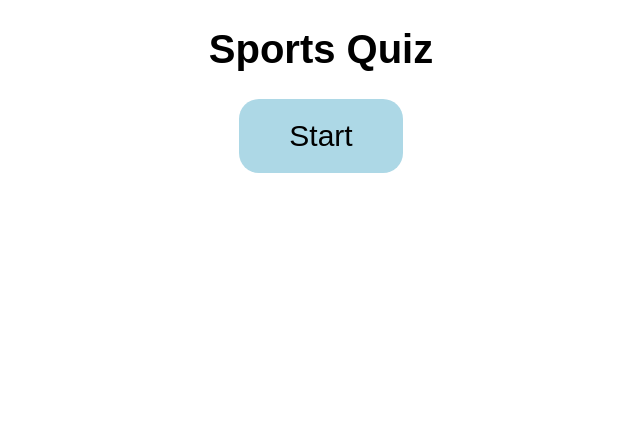
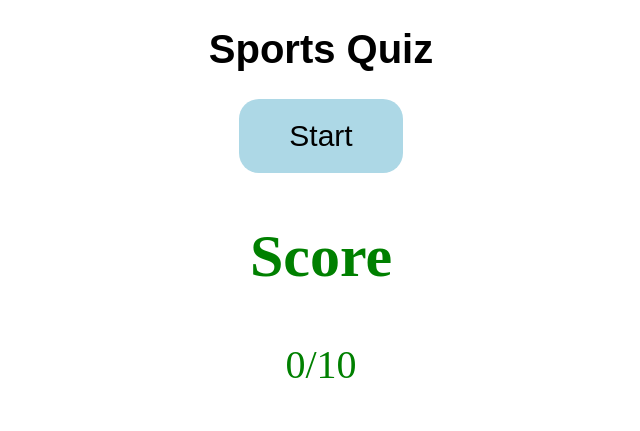
Before and after one commit to staten-island-tech/ap-csp-quiz-game-giselebury, a website built with Parcel: page src/index.html in a window 1280 px wide. Shown: the whole page, without its empty margins (319-959 px from the left). Built offline with nearby package versions, Linux system fonts and the light colour scheme.

Commit message:
update html and scss

```diff
--- a/src/index.html
+++ b/src/index.html
@@ -12,10 +12,10 @@
 
     </div>
     <div class="quiz">
-        <!-- <div class="quiz-score">
+        <div class="quiz-score">
             <h2>Score</h2>
-            <p>0</p>
-        </div> -->
+            <p>0/10</p>
+        </div>
     </div>
 
 </body>
--- a/src/scss/style.scss
+++ b/src/scss/style.scss
@@ -1,34 +1,42 @@
-html, body{
+html,
+body {
   padding: 0;
   margin: 0;
   font-size: 62.5%;
 }
 
-.quiz-start{
-    display: flex;
-    align-items: center;
-    flex-direction: column;
-    background-color: white;
-
-}
-
-h1{
-    font-size: 4rem;
-    font-family: 'Oxygen', sans-serif;
-}
-
-.quiz{
+.quiz-start {
   display: flex;
   align-items: center;
   flex-direction: column;
   background-color: white;
 }
 
-.quiz-score{
-    color: black;
+h1 {
+  font-size: 4rem;
+  font-family: "Oxygen", sans-serif;
 }
 
-.btn{
+.quiz {
+  display: flex;
+  align-items: center;
+  flex-direction: column;
+  background-color: white;
+}
+
+.quiz-score {
+  display: table-row;
+  text-align: center;
+  font-size: 4rem;
+  color: green;
+}
+
+h2 {
+  font-size: 6rem;
+  font-family: "Vollkorn", serif;
+}
+
+.btn {
   border-radius: 2rem;
   padding: 2rem 5rem;
   font-size: 3rem;
@@ -37,7 +45,7 @@ h1{
   border: none;
 }
 
-.btn:hover{
+.btn:hover {
   background-color: transparent;
   border: 2px solid lightblue;
   color: black;
```
Lines whose indentation alone changed are shown as unchanged.
